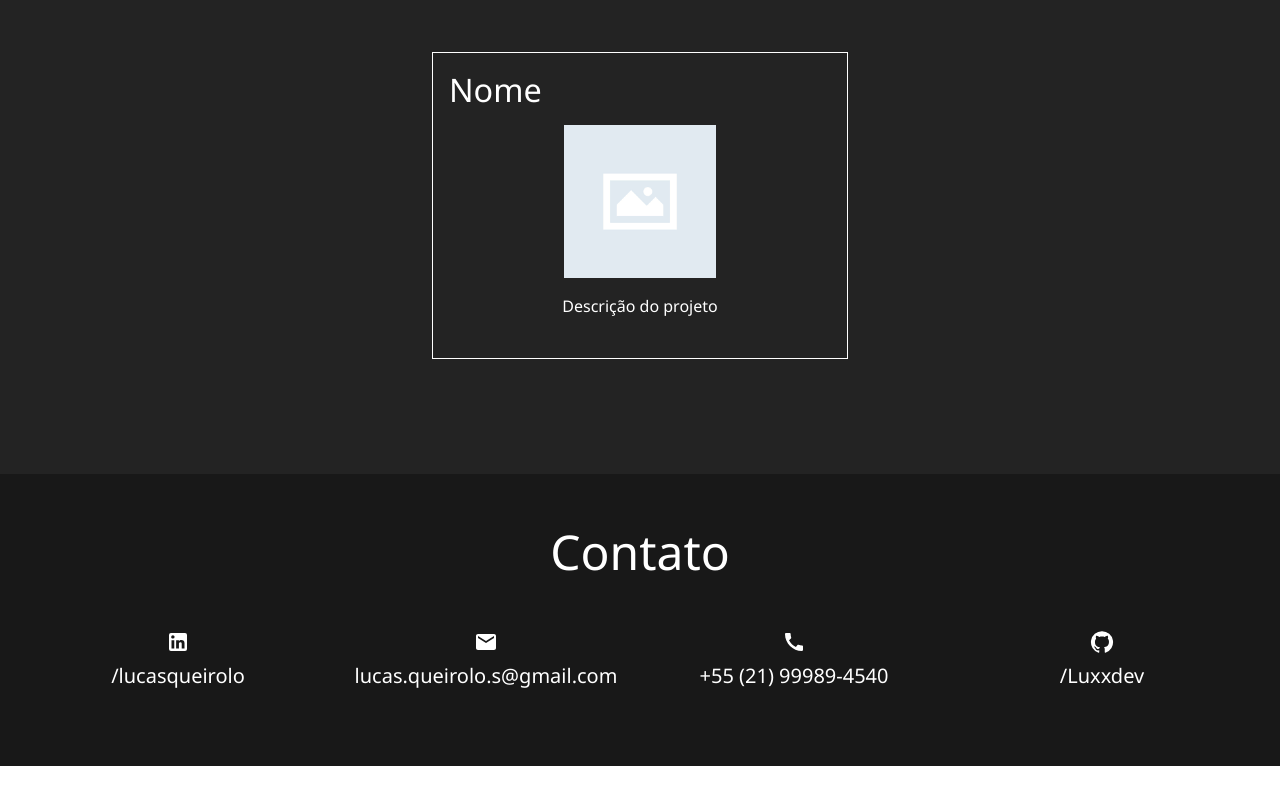
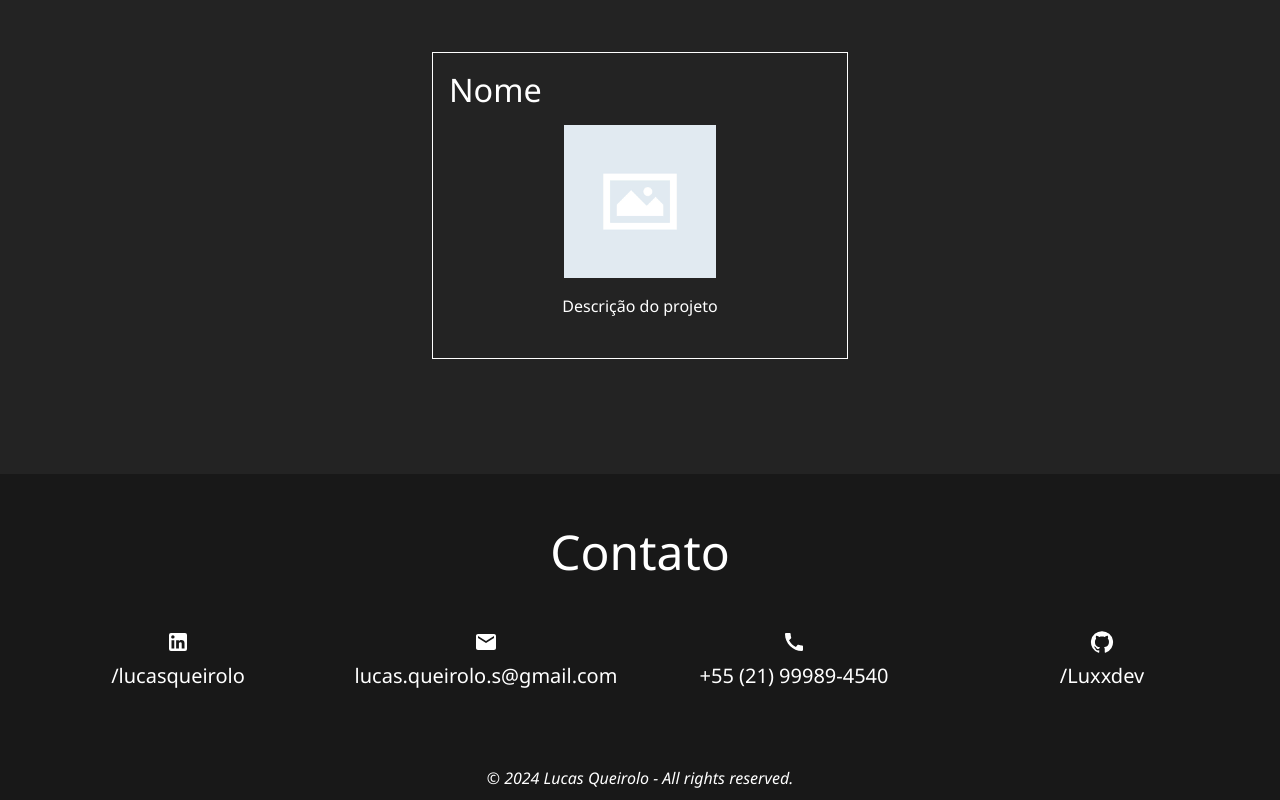
Before and after one commit to Luxxdev/portifolio, a React (Vite) app: page / in a window 1280 px wide. Shown: the part 3079-3879 px from the top of the page. Before the commit the page ends 3845 px from the top, so only its background shows below. Built offline with nearby package versions, Linux system fonts and the light colour scheme.

Commit message:
contact section and button updated

```diff
--- a/src/components/Footer/Footer.tsx
+++ b/src/components/Footer/Footer.tsx
@@ -11,7 +11,7 @@ const Footer = () => {
     color: theme.palette.primary.contrastText,
     justifyContent: 'space-evenly',
     paddingTop: '50px',
-    paddingBottom: '50px',
+    // paddingBottom: '50px',
   }))
 
   const StyledLink = styled('a')(({ theme }) => ({
@@ -37,7 +37,7 @@ const Footer = () => {
               </StyledLink>
             </Grid2>
             <Grid2 size={{ xs: 12, md: 3 }} paddingBottom={3}>
-              <StyledLink href="https://github.com/Luxxdev" target="_blank" rel="noopener noreferrer">
+              <StyledLink href="https://mail.google.com/mail/u/0/?fs=1&to=lucas.queirolo.santos@gmail.com&body=Olá,&tf=cm" target="_blank" rel="noopener noreferrer">
                 <EmailIcon />
                 <Typography variant="h6">lucas.queirolo.s@gmail.com</Typography>
               </StyledLink>
@@ -55,7 +55,9 @@ const Footer = () => {
               </StyledLink>
             </Grid2>
           </Grid2>
-          {/* <Typography textAlign={'center'}>© 2024 Lucas Queirolo - All rights reserved.</Typography> */}
+          <Typography fontStyle={'italic'} paddingBottom={'10px'} paddingTop={'50px'} textAlign={'center'}>
+            © 2024 Lucas Queirolo - All rights reserved.
+          </Typography>
         </Container>
       </StyledFooter>
     </>
--- a/src/components/NavBar/NavBar.tsx
+++ b/src/components/NavBar/NavBar.tsx
@@ -41,7 +41,7 @@ const NavBar = () => {
   )
 }
 
-function ScrollTo(sectionId: string) {
+export function ScrollTo(sectionId: string) {
   const section = document.getElementById(sectionId)
   const nav = document.getElementById('navbar')
   console.log(section?.scrollHeight)
--- a/src/pages/Home/sections/Hero/Hero.tsx
+++ b/src/pages/Home/sections/Hero/Hero.tsx
@@ -6,6 +6,7 @@ import StyledButton from '../../../../components/StyledButton/StyledButton'
 import theme from '../../../../theme'
 import { AnimatedBackground } from '../../../../components/AnimatedBackGround/AnimatedBackground'
 import resume from '../../../../assets/images/LucasQueiroloResume.pdf'
+import { ScrollTo } from '../../../../components/NavBar/NavBar'
 
 const Hero = () => {
   const StyledHero = styled('div')(({}) => ({
@@ -77,7 +78,7 @@ const Hero = () => {
                 </Grid2>
 
                 <Grid2 size={{ xs: 12, md: 4 }} display={'flex'} justifyContent={'center'}>
-                  <StyledButton onClick={() => console.log('donwload')}>
+                  <StyledButton onClick={() => ScrollTo('footer')}>
                     <AlternateEmailIcon />
                     <Typography>Contact Me</Typography>
                   </StyledButton>
```
